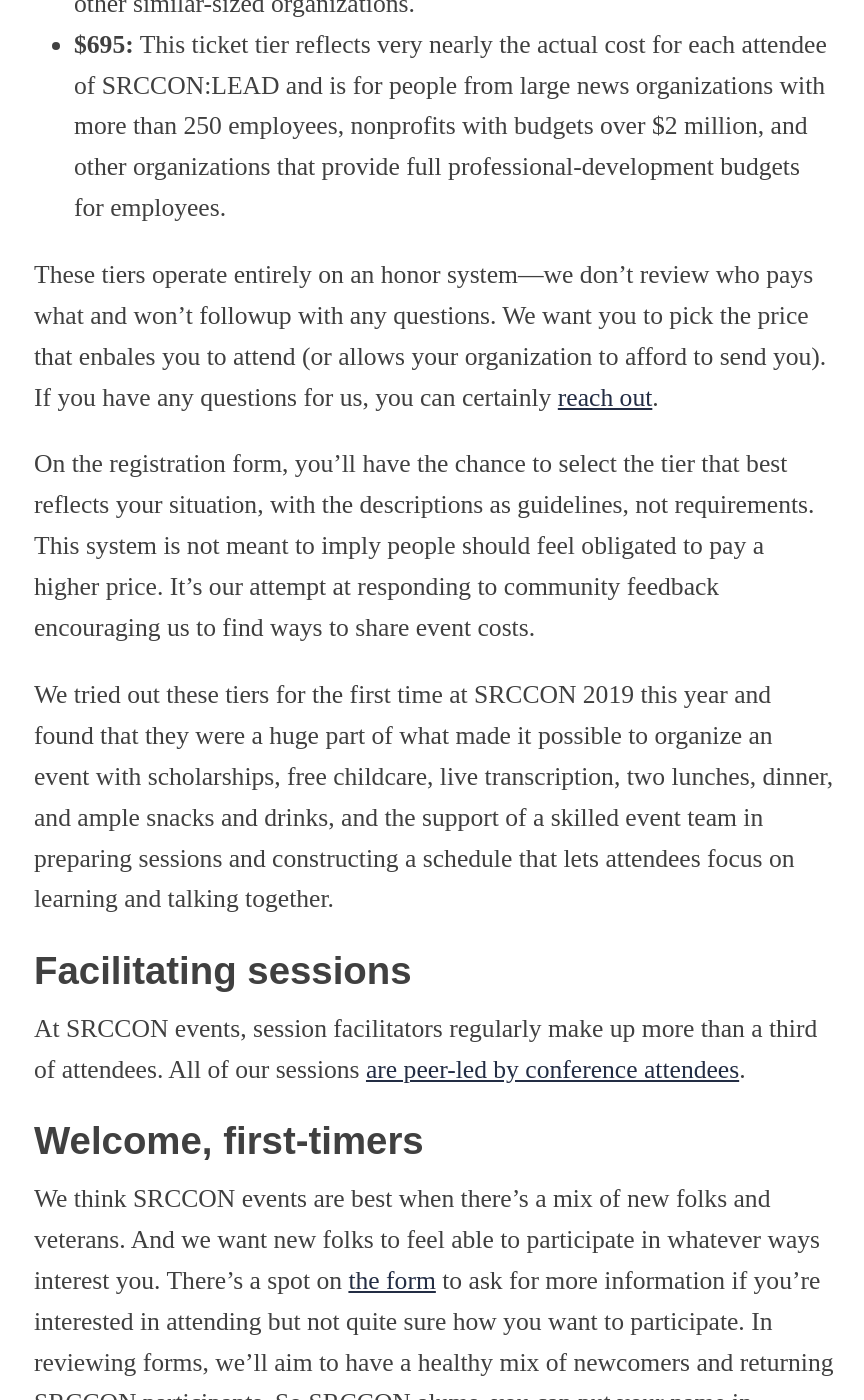
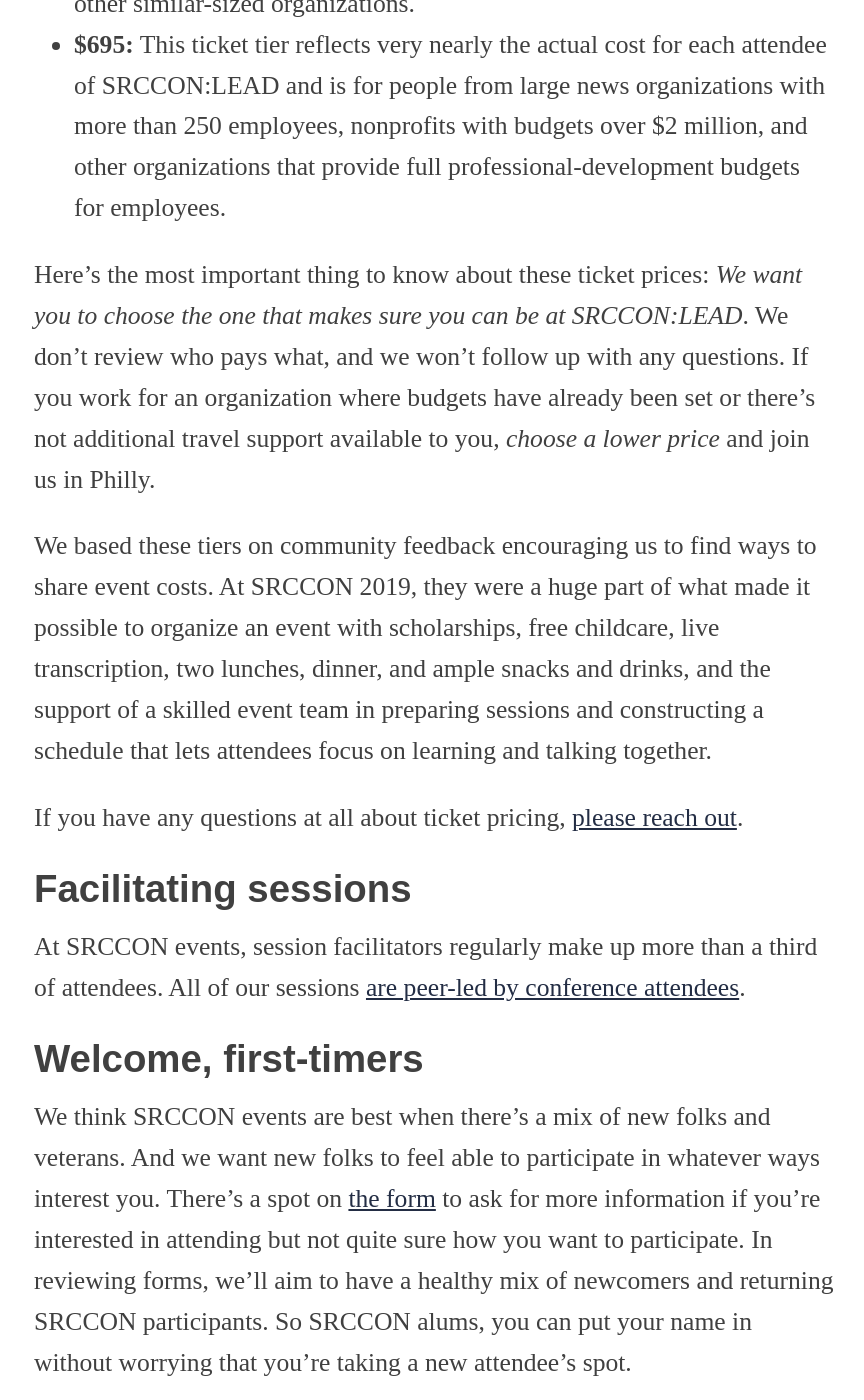
Before and after one commit to OpenNews/srccon-lead, a Jekyll site: the page built from participation.md, in a window 1280 px wide and 1400 px high, scrolled down 2612 px. Shown: the whole window, without its empty margins (206-1070 px from the left). Built offline with Jekyll 4.4.1, drawn with Linux system fonts in a browser that asks for light colours.

Commit message:
update language about ticket tiers

```diff
--- a/participation.md
+++ b/participation.md
@@ -24,7 +24,7 @@
 
 ## Details About Ticket Prices
 
-This year <a href="https://opennews.org/blog/srccon-2019-launch">we began experimenting with a tiered ticket pricing system</a>. Accessibility remains a core value for us, and this is our attempt to balance the actual costs of our events with keeping prices as manageable for attendees as possible. We also continue to offer <a href="/scholarships">scholarships to attend</a>.
+This year [we began experimenting with a tiered ticket pricing system](https://opennews.org/blog/srccon-2019-launch). Accessibility remains a core value for us, and this is our attempt to balance the actual costs of our events with keeping prices as manageable for attendees as possible. We also continue to offer [scholarships to attend](/scholarships).
 
 Here are the tiers for tickets to SRCCON:LEAD (plus Eventbrite ticketing fees):
 
@@ -32,11 +32,11 @@
 * **$375:** This tier is for people from medium-sized news organizations of 51-250 employees, nonprofits with budgets $750,000-$2 million, and other similar-sized organizations.
 * **$695:** This ticket tier reflects very nearly the actual cost for each attendee of SRCCON:LEAD and is for people from large news organizations with more than 250 employees, nonprofits with budgets over $2 million, and other organizations that provide full professional-development budgets for employees.
 
-These tiers operate entirely on an honor system—we don't review who pays what and won't followup with any questions. We want you to pick the price that enbales you to attend (or allows your organization to afford to send you). If you have any questions for us, you can certainly [reach out](mailto:srccon@opennews.org).
+Here's the most important thing to know about these ticket prices: _We want you to choose the one that makes sure you can be at SRCCON:LEAD_. We don't review who pays what, and we won't follow up with any questions. If you work for an organization where budgets have already been set or there's not additional travel support available to you, _choose a lower price_ and join us in Philly.
 
-On the registration form, you'll have the chance to select the tier that best reflects your situation, with the descriptions as guidelines, not requirements. This system is not meant to imply people should feel obligated to pay a higher price. It’s our attempt at responding to community feedback encouraging us to find ways to share event costs.
+We based these tiers on community feedback encouraging us to find ways to share event costs. At SRCCON 2019, they were a huge part of what made it possible to organize an event with scholarships, free childcare, live transcription, two lunches, dinner, and ample snacks and drinks, and the support of a skilled event team in preparing sessions and constructing a schedule that lets attendees focus on learning and talking together.
 
-We tried out these tiers for the first time at SRCCON 2019 this year and found that they were a huge part of what made it possible to organize an event with scholarships, free childcare, live transcription, two lunches, dinner, and ample snacks and drinks, and the support of a skilled event team in preparing sessions and constructing a schedule that lets attendees focus on learning and talking together.
+If you have any questions at all about ticket pricing, [please reach out](mailto:srccon@opennews.org).
 
 ## Facilitating sessions
 
```
